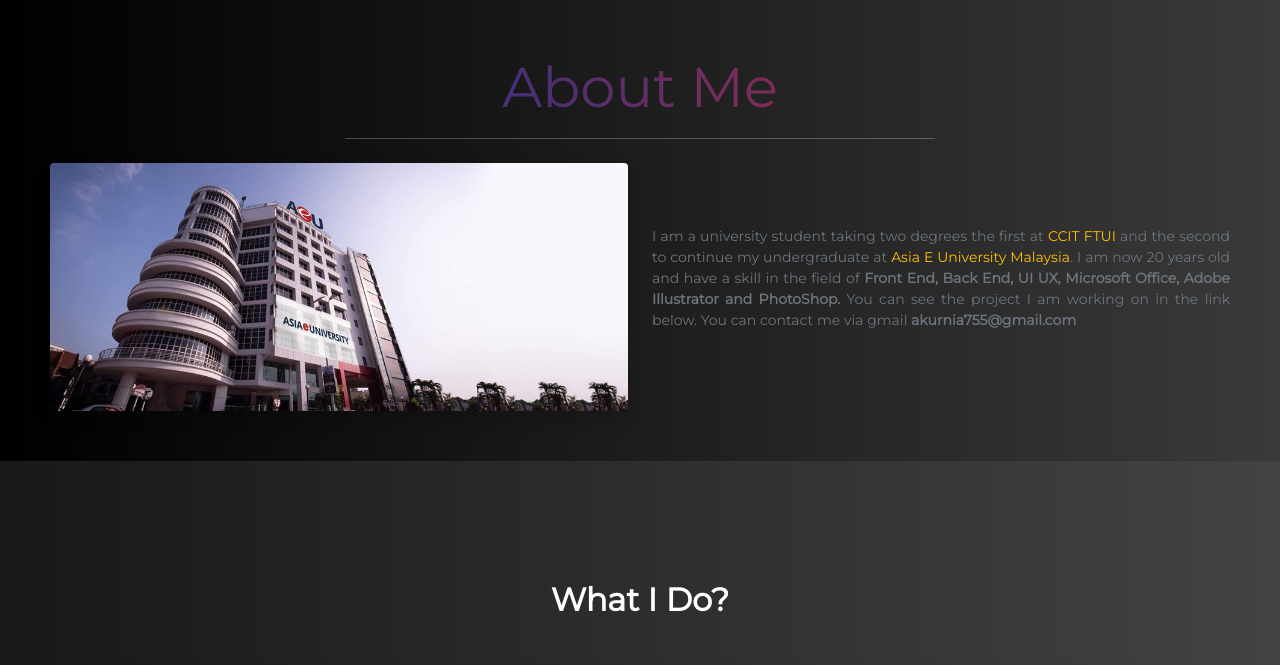
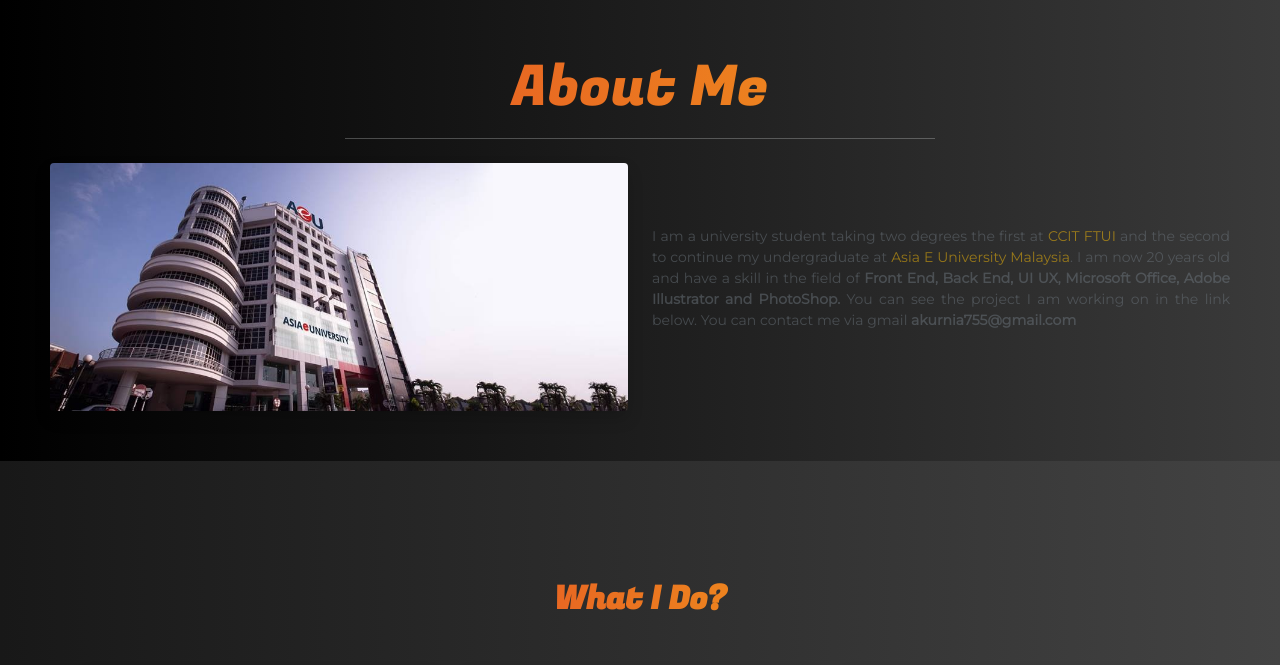
Before and after one commit to akrn27/akrn27.github.io, a plain HTML site: page portofolioProject/index.html in a window 1280 px wide. Shown: the part 456-1121 px from the top of the page. Drawn offline with nearby package versions, Linux system fonts and the light colour scheme.

Commit message:
edit all font that redirected to the title

```diff
--- a/portofolioProject/css/style.css
+++ b/portofolioProject/css/style.css
@@ -10,6 +10,10 @@
   /* Section End */
 
   /* Navbar */
+  nav .navbar{
+
+  }
+
   nav .dika {
     font-family: 'Fugaz One', cursive;
     background: linear-gradient(to right, #e03b28 0%, #f5af19 100%);
@@ -114,9 +118,14 @@
 
 
   #about h5 {
-    background: linear-gradient(to right, #0032A0 10%, #DA291C 100%, #FFFFFF 100%);
+    background: linear-gradient(to right, #e03b28 0%, #f5af19 100%);
     -webkit-background-clip: text;
     -webkit-text-fill-color: transparent;
+    font-family: 'Fugaz One', cursive;
+  }
+
+  #about p {
+    opacity: 0.5;
   }
 
   /* about end */
@@ -144,6 +153,13 @@
       font-size: 13px;
   }
 
+  #services h2 {
+    background: linear-gradient(to right, #e03b28 0%, #f5af19 100%);
+    -webkit-background-clip: text;
+    -webkit-text-fill-color: transparent;
+    font-family: 'Fugaz One', cursive;
+  }
+
   /* Service End */
 
   /* Get in Touch Section */
@@ -161,6 +177,13 @@
   /* Get in Touch Section end */
 
   /* portofolio start */
+  #project h1 {
+    background: linear-gradient(to right, #e03b28 0%, #f5af19 100%);
+    -webkit-background-clip: text;
+    -webkit-text-fill-color: transparent;
+    font-family: 'Fugaz One', cursive;
+  }
+
   .project-area {
     padding: 4rem 0;
   }
```
